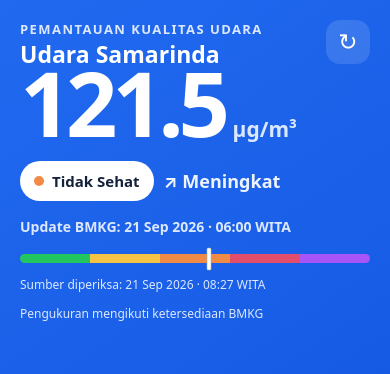
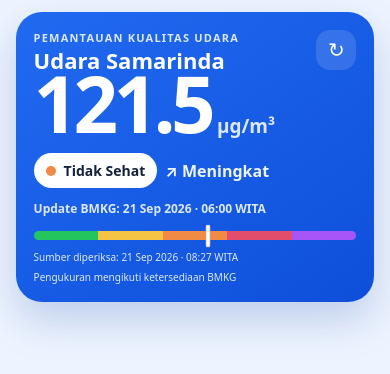
Before and after one commit to AG035T/udara-samarinda-widget, a plain HTML site: page index.html in a window 390 px wide. Drawn offline with Linux system fonts and the light colour scheme.

Commit message:
Update index.html

```diff
--- a/index.html
+++ b/index.html
@@ -32,9 +32,78 @@ h1{font-size:28px;line-height:1.05;margin:4px 0 0}
 .footer{display:flex;justify-content:space-between;gap:12px;flex-wrap:wrap;margin-top:13px;font-size:12px;color:var(--muted)}
 .error{display:none;margin-top:12px;padding:9px 12px;border-radius:12px;background:rgba(120,0,0,.2);font-size:12px}
 @media(max-width:520px){
- body{padding:0;background:transparent}
- .widget{border-radius:0;min-height:100vh;padding:20px}
- h1{font-size:23px}.source{display:none}.value{font-size:90px}.unit{font-size:21px}
+ body{
+   padding:12px;
+   background:transparent;
+   display:flex;
+   justify-content:center;
+   align-items:flex-start;
+ }
+
+ .widget{
+   width:min(92vw,430px);
+   min-height:0;
+   border-radius:26px;
+   padding:18px;
+   margin:0 auto;
+ }
+
+ .eyebrow{
+   font-size:11px;
+ }
+
+ h1{
+   font-size:22px;
+ }
+
+ .source{
+   display:none;
+ }
+
+ .refresh{
+   width:40px;
+   height:40px;
+   font-size:20px;
+ }
+
+ .value{
+   font-size:78px;
+   margin-top:18px;
+ }
+
+ .unit{
+   font-size:19px;
+   margin-left:6px;
+ }
+
+ .meta{
+   margin-top:14px;
+   gap:8px;
+ }
+
+ .pill{
+   padding:8px 12px;
+   font-size:14px;
+ }
+
+ .trend{
+   font-size:16px;
+ }
+
+ .updated{
+   margin-top:12px;
+   font-size:12px;
+ }
+
+ .bar{
+   margin-top:14px;
+ }
+
+ .footer{
+   margin-top:10px;
+   font-size:10px;
+   gap:6px;
+ }
 }
 </style>
 </head>
```
